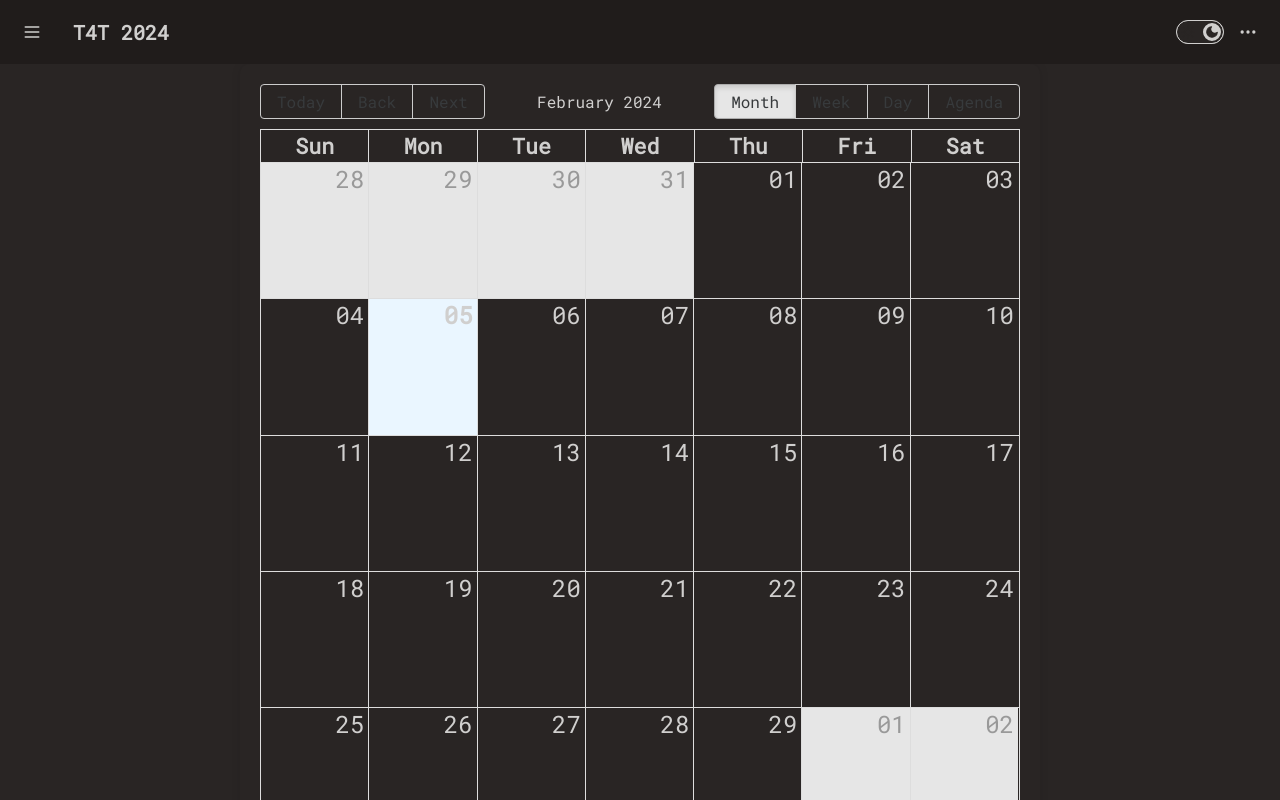
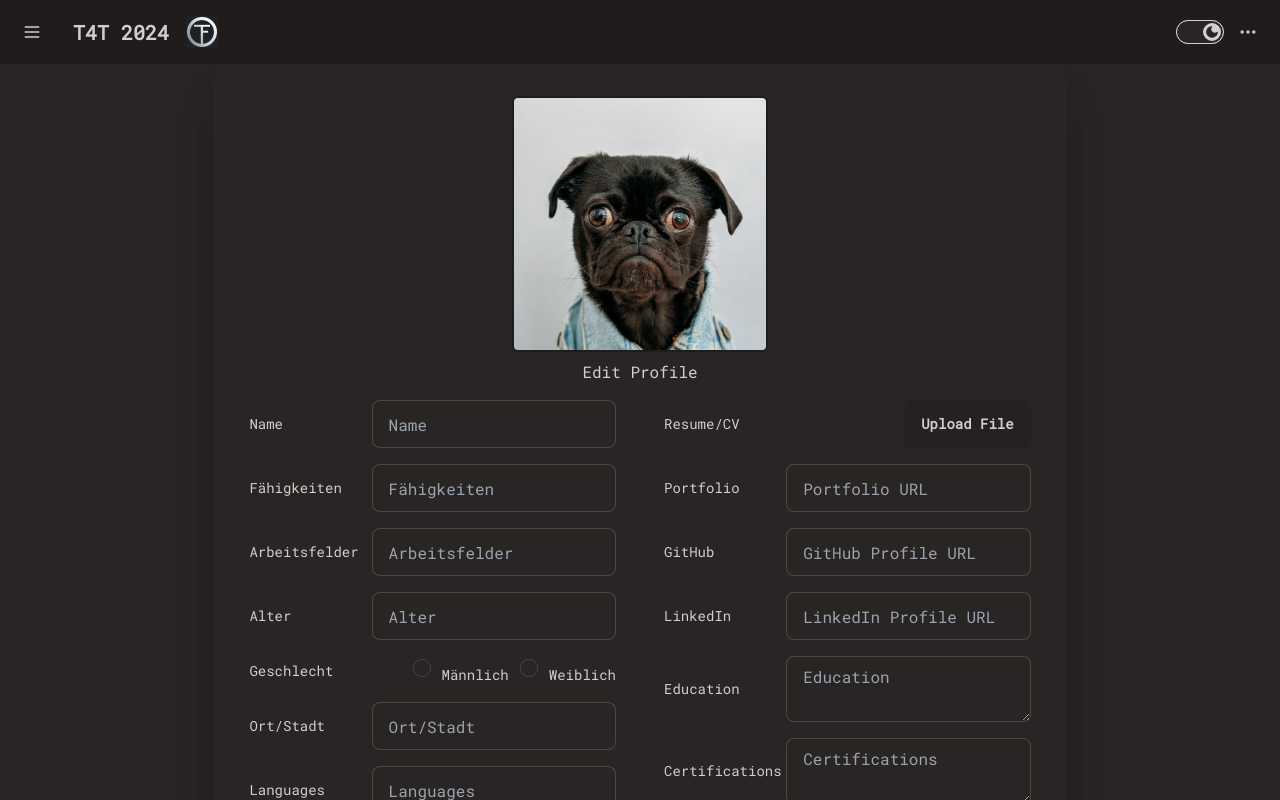
Before and after one commit to M-Halid/T4T-Task-for-Talent, a React (Vite) app in the folder FRONTEND/app/: page /page4 in a window 1280 px wide. Shown: the top 800 px of the page. Built offline with nearby package versions, Linux system fonts and the light colour scheme.

Commit message:
small logo and page 4; minor change

```diff
--- a/FRONTEND/app/src/components/Nav/Nav.jsx
+++ b/FRONTEND/app/src/components/Nav/Nav.jsx
@@ -4,6 +4,7 @@ import Menu from "./Menu";
 import Menu2 from "./Menu2";
 import { useNavigate } from "react-router-dom";
 import { AuthContext } from "../../App";
+import logo from "../../assets/tft.jpg";
 
 const Nav = () => {
   const { isLoggedIn, setIsLoggedIn } = useContext(AuthContext);
@@ -68,6 +69,7 @@ const Nav = () => {
         <a className="btn btn-ghost text-xl" onClick={() => navigate("/")}>
           T4T 2024
         </a>
+        <img src={logo} alt="company logo" className="w-8" />
       </div>
       <div className="flex-none">
         <label className="cursor-pointer grid place-items-center">
--- a/FRONTEND/app/src/pages/Page4.jsx
+++ b/FRONTEND/app/src/pages/Page4.jsx
@@ -1,9 +1,9 @@
-import Calendar from "../components/Calendar/Calendar";
+import UserDetail from "../components/User/UserDetail";
 
 const Page3 = () => {
   return (
     <div>
-      <Calendar />
+      <UserDetail />
     </div>
   );
 };
```
Also changed, not shown: FRONTEND/app/src/components/Nav/Menu2.jsx (+3 -4 lines).
